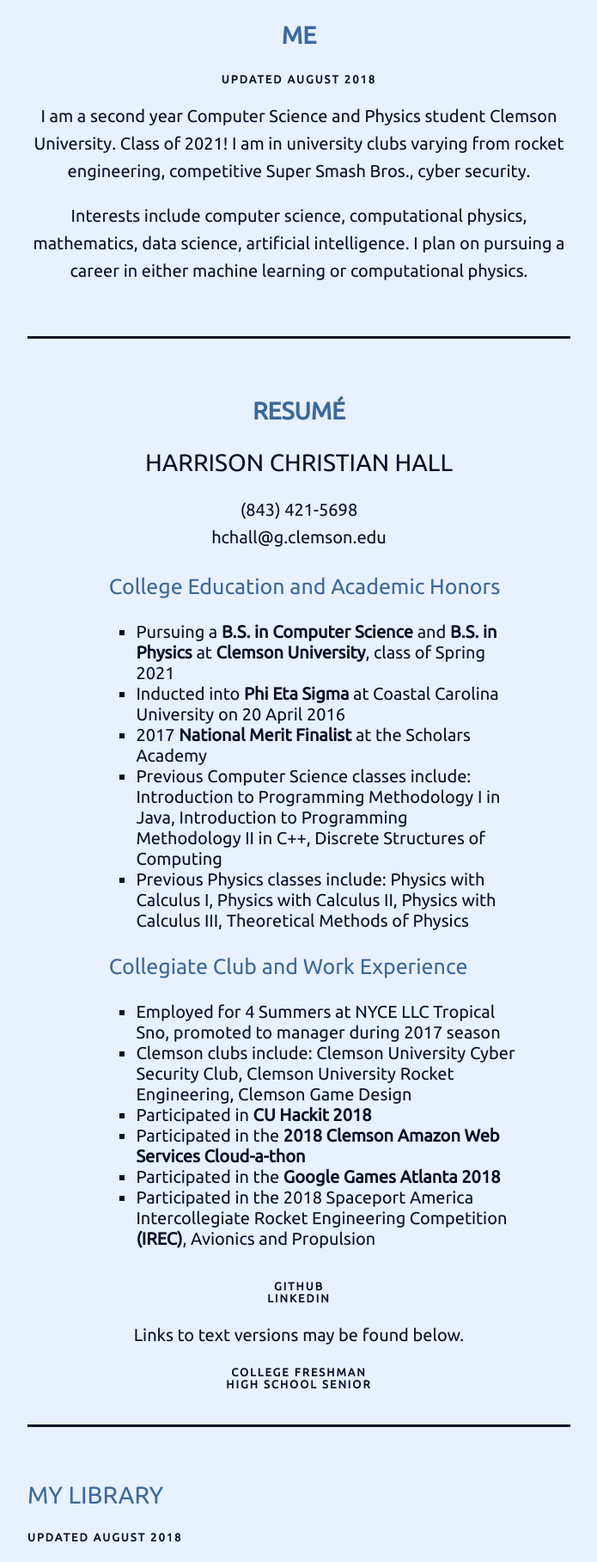
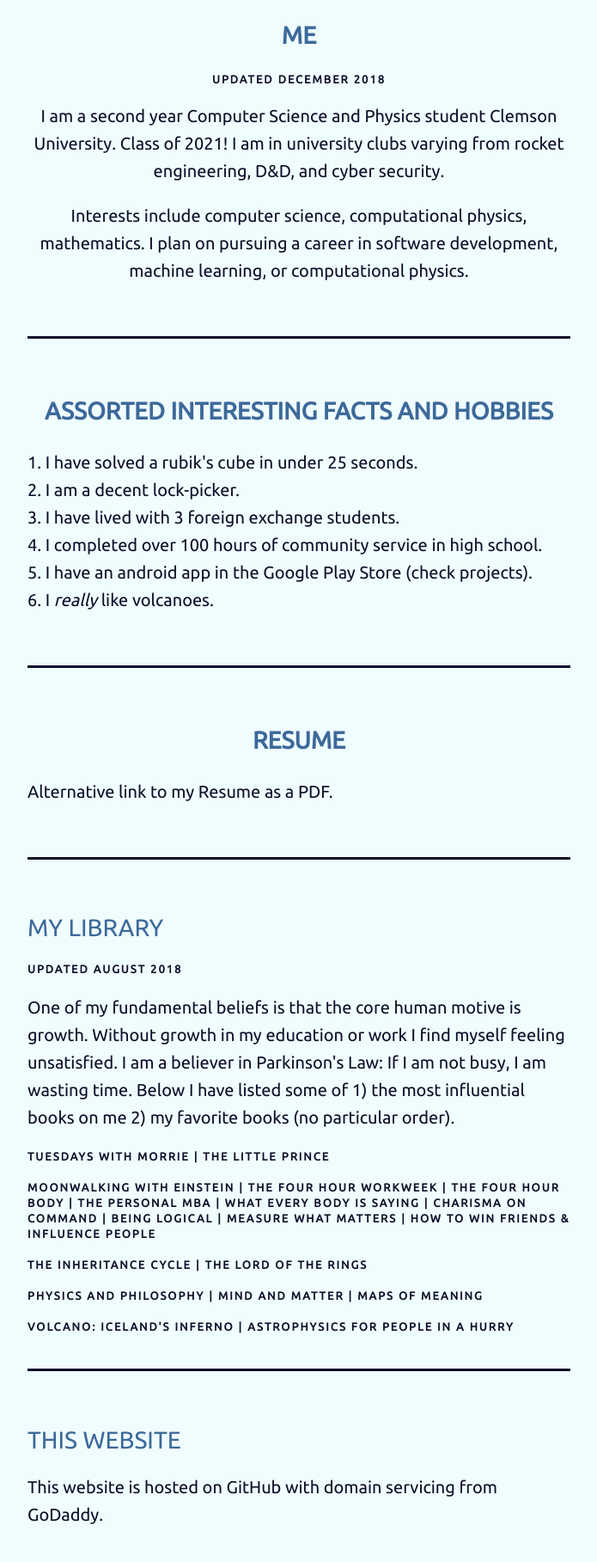
Before and after one commit to HarrisonHall/harrisonhall.github.io, a plain HTML site: page about.html in a window 1280 px wide. Shown: the part 403-2220 px from the top of the page at 86% size, without its empty margins (292-987 px from the left). Drawn offline with Linux system fonts and the light colour scheme.

Commit message:
update December 2018

```diff
--- a/about.html
+++ b/about.html
@@ -1,5 +1,6 @@
 <!DOCTYPE html>
 <html>
+
   <head>
     <title>Harrison Hall</title>
     <link rel="icon" href="blog_spr.png">
@@ -12,13 +13,11 @@
       window.dataLayer = window.dataLayer || [];
       function gtag(){dataLayer.push(arguments)};
       gtag('js', new Date());
-
       gtag('config', 'UA-106665866-1');
     </script>
+  </head>
 
-  </head>
   <body>
-
     <div class="header">
       <h1><a class="harrison" href="index.html">Harrison Hall</a></h1>
     </div>
@@ -31,9 +30,7 @@
         <th><button class="button button1" onclick="location.href='about.html';">About</button></th>
       </tr>
     </table>
-
     <a class="spacebar"></a>
-
     <table>
       <tr class="texttable">
         <ul id="bodyswag">
@@ -43,47 +40,31 @@
               <img src="images/newprofile.jpg" alt="Me!" class="profilepic">
             </picture>
             <h3>Me</h3>
-             <a class="normcenter">Updated August 2018</a>
+            <a class="normcenter">Updated December 2018</a>
             <p class="pcenter">I am a second year Computer Science and Physics student Clemson University. Class of 2021! I am in university
-               clubs varying from rocket engineering, competitive Super Smash Bros., cyber security.</p>
-             <p class="pcenter">Interests include computer science, computational physics, mathematics, data science, artificial intelligence. I plan on
-               pursuing a career in either machine learning or computational physics. </p>
+               clubs varying from rocket engineering, D&D, and cyber security.</p>
+            <p class="pcenter">Interests include computer science, computational physics, mathematics. I plan on
+               pursuing a career in software development, machine learning, or computational physics. </p>
           </li>
+
           <li class="mainli">
-             <h3>Resumé</h3>
+            <h3>Assorted Interesting Facts and Hobbies</h3>
+            <p>1. I have solved a rubik's cube in under 25 seconds.<br>
+              2. I am a decent lock-picker.<br>
+              3. I have lived with 3 foreign exchange students.<br>
+              4. I completed over 100 hours of community service in high school.<br>
+              5. I have an android app in the Google Play Store (check projects).<br>
+              6. I <i>really</i> like volcanoes.
+            </p>
+          </li>
 
-			 <h2 class="mainsection">Harrison Christian Hall</h2>
-			 <p class="infotext">(843) 421-5698<br>hchall@g.clemson.edu</p>
+	  <li class="mainli">
+            <h3>Resume</h3>
+            <object data="resume.pdf" type="application/pdf" width="100%" height="1150em">
+		<p><a href="resume.pdf">Alternative link to my Resume as a PDF.</a></p>
+	    </object>
+          </li>
 
-			 <p class="secondsection">College Education and Academic Honors</p>
-			 <ul class="bulletpoint">
-			   <li>Pursuing a <b>B.S. in Computer Science</b> and <b>B.S. in Physics</b> at <b>Clemson University</b>, class of Spring 2021</li>
-			   <li>Inducted into <b>Phi Eta Sigma</b> at Coastal Carolina University on 20 April 2016</li>
-			   <li>2017 <b>National Merit Finalist</b> at the Scholars Academy</li>
-			   <li>Previous Computer Science classes include: Introduction to Programming Methodology I in Java, Introduction to Programming
-				 Methodology II in C++, Discrete Structures of Computing</li>
-			   <li>Previous Physics classes include: Physics with Calculus I, Physics with Calculus II, Physics with Calculus III, Theoretical
-				 Methods of Physics</li>
-			 </ul>
-
-			 <p class="secondsection">Collegiate Club and Work Experience</p>
-			 <ul class="bulletpoint">
-			   <li>Employed for 4 Summers at NYCE LLC Tropical Sno, promoted to manager during 2017 season</li>
-			   <li>Clemson clubs include: Clemson University Cyber Security Club, Clemson University Rocket Engineering, Clemson Game Design</li>
-			   <li>Participated in <b><a target="_blank" href="http://cuhack.it/">CU Hackit 2018</a></b></li>
-			   <li>Participated in the <b>2018 Clemson Amazon Web Services Cloud-a-thon</b></li>
-			   <li>Participated in the <b>Google Games Atlanta 2018</b></li>
-			   <li>Participated in the 2018 Spaceport America Intercollegiate Rocket Engineering Competition
-				 <b><a target="_blank" href="http://www.soundingrocket.org/what-is-irec.html">(IREC)</a></b>, Avionics and Propulsion</li>
-			 </ul><br><br>
-
-			 <a class="normcenter" target="_blank" href="https://github.com/HarrisonHall">Github</a>
-			 <a class="normcenter" target="_blank" href="https://www.linkedin.com/in/harrison-hall-525b81123/">LinkedIn</a>
-
-             <p class="pcenter">Links to text versions may be found below.</p>
-             <a class ="normcenter" href="https://docs.google.com/document/d/1U5D9EfNIXARmxKn8G6t60gZKXnl6lg8QicXqZ8pm0Zc/edit?usp=sharing" target="_blank">College Freshman <br></a>
-             <a class ="normcenter" href="https://docs.google.com/document/d/1OV-HfG81iLHPBqjlomvaS4ynZoKxCNzVH1vM1R6Aidc/edit?usp=sharing" target="_blank">High School Senior</a>
-           </li>
            <li class="mainli">
             <h2>My library</h2>
              <a class="norm">Updated August 2018</a>
--- a/mainindex.css
+++ b/mainindex.css
@@ -20,7 +20,7 @@
 	--secondarycolor: #0D0F29;
 	--nameandbutton: #ACC2DB;
 	--linkcolor: #0D0F29;
-	--background: #e8f1ff; /*ACC2DB*/
+	--background: #F0FDFF; /*ACC2DB*/
 	/**/
 
 	/*Dappled Macaroon
@@ -196,6 +196,15 @@
 	padding-bottom: 40px;
 }
 
+.mainlilong {
+	border-bottom: 3px solid var(--secondarycolor);
+	list-style: none;
+	margin: 0px 0px;
+	padding-top: 40px;
+        margin-bottom: 100px;
+	padding-bottom: 100px;
+}
+
 p {
 	color: var(--secondarycolor);
 	line-height: 32px;
```
Also changed, not shown: current.html (+3 -41 lines), projects.html (+32 -3 lines), 1 other file. Lines whose indentation alone changed are shown as unchanged.
